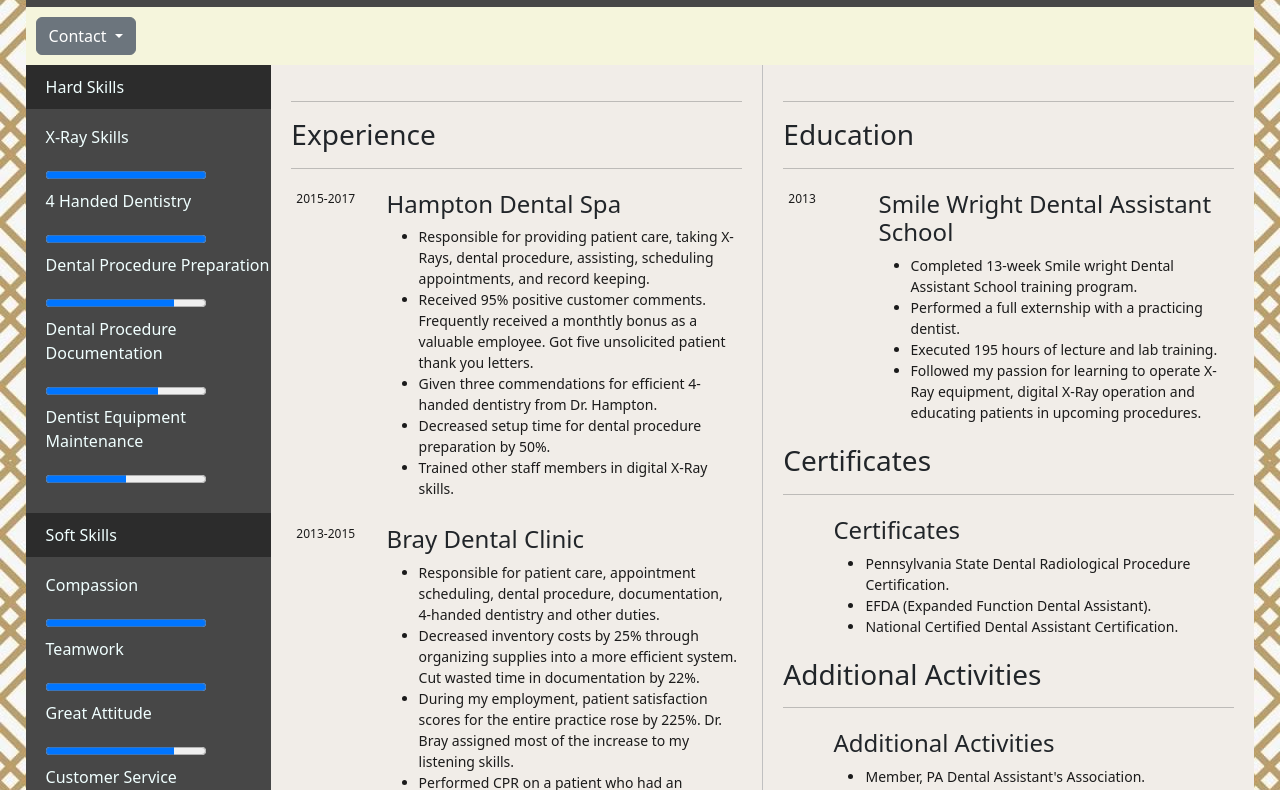
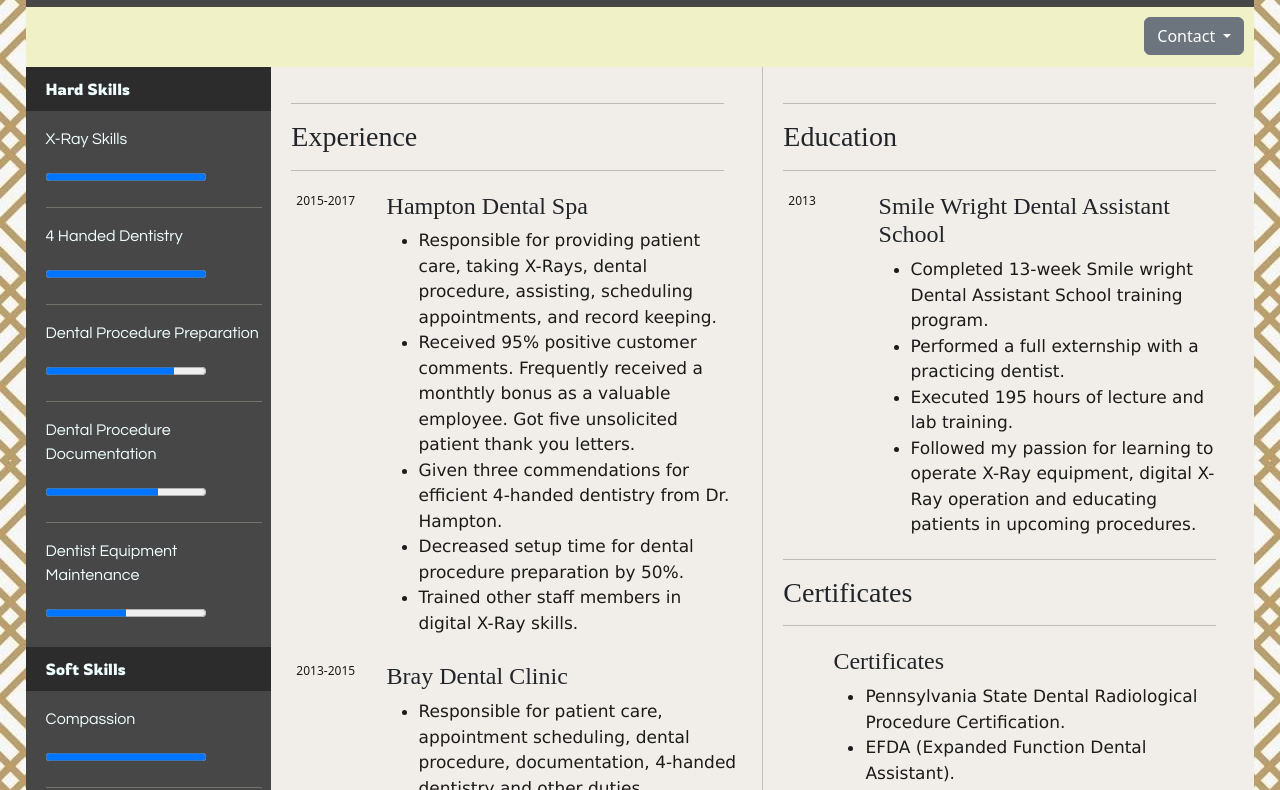
Before and after one commit to Psueiro/ArgentinaProgramaFrontend, a plain HTML site: page html/index.html in a window 1280 px wide. Shown: the part 180-970 px from the top of the page. Drawn offline with nearby package versions, Linux system fonts and the light colour scheme; a web font is replaced by a local one.

Commit message:
v1.0 completed

```diff
--- a/css/style.css
+++ b/css/style.css
@@ -1,4 +1,4 @@
-*{
+* {
   box-sizing: border-box;
 }
 
@@ -8,69 +8,71 @@ body {
   margin-right: 2%;
 }
 
-header{
+header {
   color: beige;
   background-color: rgb(71, 71, 71);
-  max-height:100%;
-  height:120%;
+  max-height: 100%;
+  height: 120%;
 }
 
-#headerContent{
+#headerContent {
   display: flex;
   padding: 10px;
   padding-left: 30px;
 }
 
-header h1{
+header h1 {
   margin-top: 5px;
-  margin-left:  15px;
+  margin-left: 15px;
+  font-family: Lobster;
 }
-header #otherInfo{
+
+header #otherInfo {
   margin-top: 10px;
 }
 
-header p{
+header p {
   font-size: smaller;
   color: rgb(198, 198, 198);
   float: top;
   display: flex;
   margin-left: 40px;
   margin-top: -10px;
+  font-family: Advent Pro;
 }
 
-header #dob{
+header #dob {
   margin-left: -10px;
 }
 
-header #email{
+header #email {
   margin-left: 25px;
 }
 
-header #address{
+header #address {
   margin-left: 20px;
 }
 
-header #phone{
+header #phone {
   margin-left: 10px;
 }
 
-#rightHeader
-{
+#rightHeader {
   margin-left: auto;
 }
 
-#links
-{
+#links {
   padding-top: 50px;
 }
 
-#links a{
+#links a {
   color: azure;
   display: block;
   padding-bottom: 2px;
+  font-family: Saira Condensed;
 }
 
-#links img{
+#links img {
   max-width: 20px;
   max-height: 20px;
   margin-right: 5px;
@@ -78,63 +80,81 @@ header #phone{
 
 #avatar {
   border-radius: 50%;
-  background-color:beige;
+  background-color: rgb(241, 241, 199);
   padding: 5px;
 }
 
-nav{
-  background-color: beige;
+nav {
+  background-color: rgb(241, 241, 199);
   padding: 10px;
+  height: 60px;
 }
 
-.dropdown-menu
-{
+#drp {
+  float: right;
+}
+
+.dropdown-menu {
   padding: 20px
 }
 
-#formGroupExampleInput2{
+#formGroupExampleInput2 {
   width: 300px;
   margin-bottom: 10px;
 }
 
-#toggleLang
-{
-  float:right;
+#toggleLang {
+  float: right;
 }
 
-#toggleLang img
-{
+#toggleLang img {
   display: inline-flex;
   float: left;
   max-height: 20px;
 }
 
-aside{
-  width:20%;
-  background-color:rgb(71, 71, 71);
+aside {
+  width: 20%;
+  background-color: rgb(71, 71, 71);
 }
 
-.asideTitle{
-  background-color:rgb(44, 44, 44);
+.asideTitle {
+  background-color: rgb(44, 44, 44);
   color: azure;
 }
 
-.asideTitle p{
+.asideTitle p {
+  font-family: Rowdies;
   padding-left: 20px;
   padding-right: 20px;
   padding-top: 10px;
   padding-bottom: 10px;
 }
 
-.bars{
+.bars {
   padding-bottom: 20px;
   padding-left: 20px;
 }
 
-aside p{
+aside p {
   color: azure;
+  font-family: Questrial;
 }
 
+aside hr{
+  clear:both;
+  display:block;
+  width: 96%;
+  height: 1px;
+  color: beige;
+}
+
+.column hr {
+  clear:both;
+  display:block;
+  width: 96%;
+  height: 1px;
+}
 
 main {
   display: flex;
@@ -142,60 +162,72 @@ main {
   background-color: rgb(241, 237, 232);
 }
 
-.mainBody{
+.mainBody {
   display: flex;
 }
 
-.column{
-  float:left;
-  width:50%;
-  flex:50%;
-  padding:20px;
+h3{
+  font-family: Ramabhadra;
 }
 
-.columnYear{
-  float:left;
-  width:20%;
-  padding:5px;
+h4{
+  font-family: Chivo;
 }
 
-.columnSpace{
-  float:left;
-  width:10%;
-  padding:5px;
+.column {
+  float: left;
+  width: 50%;
+  flex: 50%;
+  padding: 20px;
+}
+
+.columnYear {
+  float: left;
+  width: 20%;
+  padding: 5px;
+}
+
+.columnSpace {
+  float: left;
+  width: 10%;
+  padding: 5px;
 
 }
 
-.columnList{
-  float:left;
-  width:80%;
-  padding:5px;
+.columnList {
+  float: left;
+  width: 80%;
+  padding: 5px;
 }
 
-.columnYearlessList{
-  float:left;
-  width:90%;
-  padding:5px;
+.columnYearlessList {
+  float: left;
+  width: 90%;
+  padding: 5px;
 }
 
 .column p {
   color: rgb(27, 27, 27);
   font-size: 12px;
+}
 
+.column li {
+  color: rgb(27, 27, 27);
+  font-size: 17px;
+  font-family: Verdana, Geneva, Tahoma, sans-serif;
 }
-.column li{
-  color: rgb(27, 27, 27);
-  font-size: 14px;
-}
+
 .vertical {
   border-left: 1px solid rgb(192, 192, 192);
   height: auto;
   left: 50%;
 }
 
-  footer{
-    background-color:beige ;
+footer {
+  background-color: rgb(241, 241, 199);
   text-align: center;
   padding-top: 10px;
   padding-bottom: 2px;
+  font-family: Verdana, Geneva, Tahoma, sans-serif;
+
 }
--- a/html/index.html
+++ b/html/index.html
@@ -6,10 +6,20 @@
     <meta http-equiv="X-UA-Compatible" content="IE=edge">
     <meta name="viewport" content="width=device-width, initial-scale=1.0">
     <title>Curriculum Vitae</title>
+
+
+    <link rel="stylesheet" href="https://fonts.googleapis.com/css?family=Lobster">
+    <link rel="stylesheet" href="https://fonts.googleapis.com/css?family=Saira Condensed">
+    <link rel="stylesheet" href="https://fonts.googleapis.com/css?family=Rowdies">
+    <link rel="stylesheet" href="https://fonts.googleapis.com/css?family=Questrial">
+    <link rel="stylesheet" href="https://fonts.googleapis.com/css?family=Advent Pro">
+    <link rel="stylesheet" href="https://fonts.googleapis.com/css?family=Chivo">
+    <link rel="stylesheet" href="https://fonts.googleapis.com/css?family=Ramabhadra">
+
+
     <link rel="icon" type="image/x-icon" href="../images/favicon.png">
     <link href="https://cdn.jsdelivr.net/npm/bootstrap@5.2.3/dist/css/bootstrap.min.css" rel="stylesheet"
         integrity="sha384-rbsA2VBKQhggwzxH7pPCaAqO46MgnOM80zW1RWuH61DGLwZJEdK2Kadq2F9CUG65" crossorigin="anonymous">
-
     <link rel="stylesheet" href="../css/style.css" />
 </head>
 
@@ -66,7 +76,7 @@
 
     <nav>
         <div id="drp">
-            <div class="dropdown show">
+            <div class="dropdownShow">
                 <button class="btn btn-secondary dropdown-toggle" type="button" id="dropdownMenuClickableInside"
                     data-bs-toggle="dropdown" data-bs-auto-close="outside" aria-expanded="false">
 
@@ -131,12 +141,16 @@
             <div class="bars">
                 <p id="xrayskills">X-Ray Skills</p>
                 <progress max="100" value="100"></progress>
+                <hr>
                 <p id="fourHandedDent">4 Handed Dentistry</p>
                 <progress max="100" value="100"></progress>
+                <hr>
                 <p id="dentalPre">Dental Procedure Preparation</p>
                 <progress max="100" value="80"></progress>
+                <hr>
                 <p id="dentalDoc">Dental Procedure Documentation</p>
                 <progress max="100" value="70"></progress>
+                <hr>
                 <p id="dentistEq">Dentist Equipment Maintenance</p>
                 <progress max="100" value="50"></progress>
             </div>
@@ -149,10 +163,13 @@
             <div class="bars">
                 <p id="compassion">Compassion</p>
                 <progress max="100" value="100"></progress>
+                <hr>
                 <p id="teamwork">Teamwork</p>
                 <progress max="100" value="100"></progress>
+                <hr>
                 <p id="greatAttitude">Great Attitude</p>
                 <progress max="100" value="80"></progress>
+                <hr>
                 <p id="customerService">Customer Service</p>
                 <progress max="100" value="70"></progress>
             </div>
@@ -165,8 +182,10 @@
             <div class="bars">
                 <p id="english">English</p>
                 <progress max="100" value="100"></progress>
+                <hr>
                 <p id="spanish">Spanish</p>
                 <progress max="100" value="100"></progress>
+                <hr>
                 <p id="german">German</p>
                 <progress max="100" value="80"></progress>
             </div>
```
Lines whose indentation alone changed are shown as unchanged.
